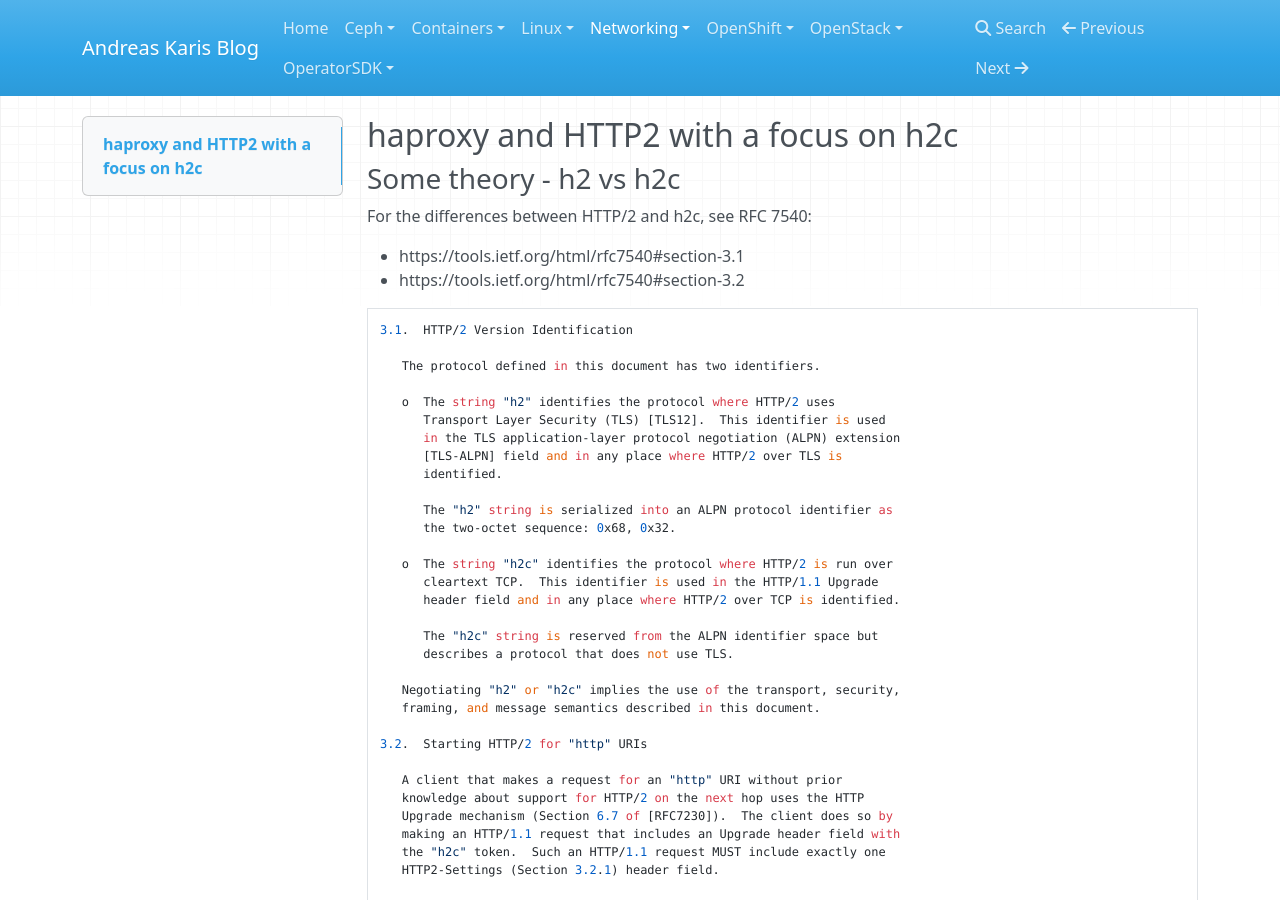
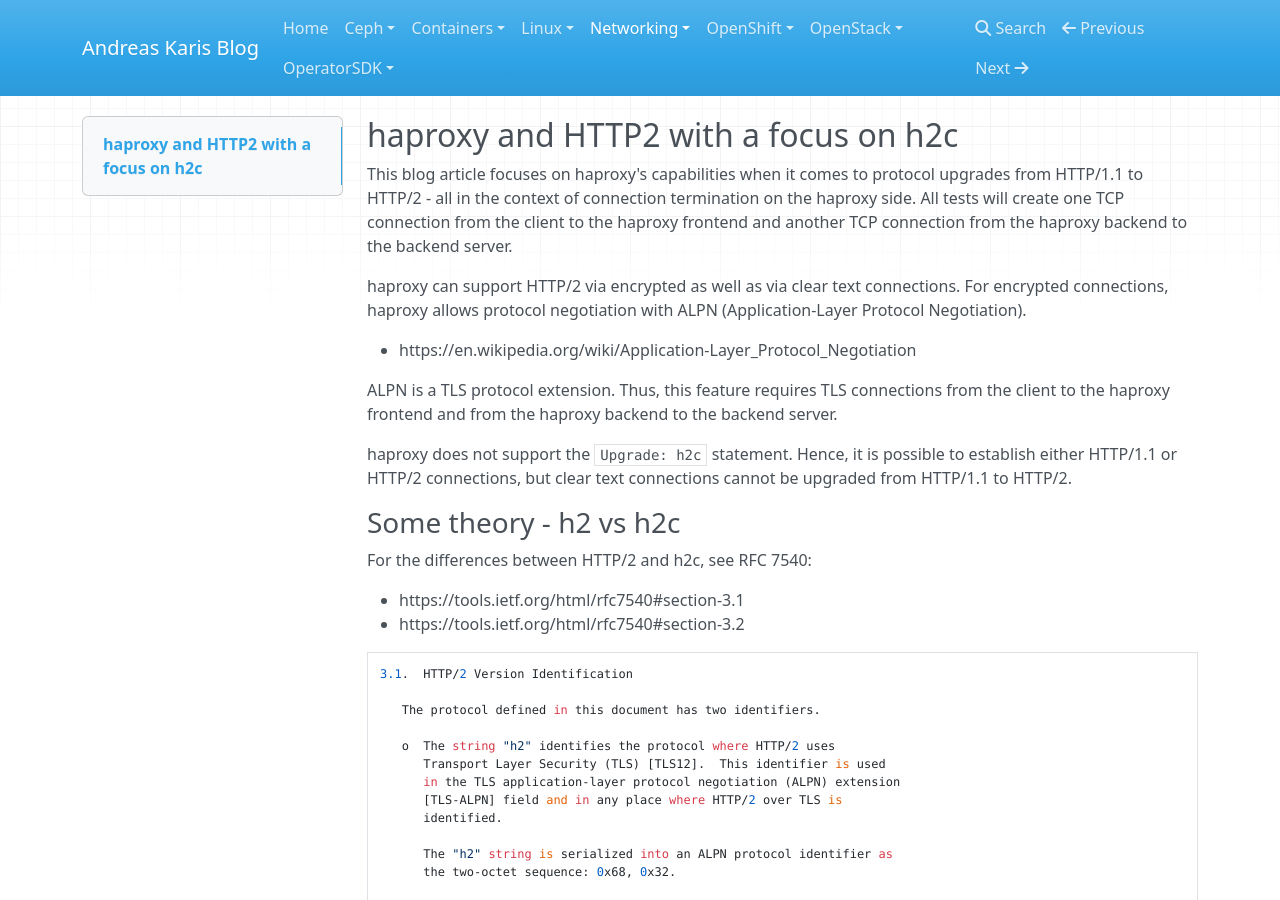
Before and after one commit to andreaskaris/blog, an MkDocs documentation site: the page built from docs/networking/haproxy-and-h2c.md, in a window 1280 px wide and 900 px high. Built offline with MkDocs 1.6.1, drawn with Linux system fonts in a browser that asks for light colours; nearby versions of some CDN libraries.

Commit message:
added haproxy and h2c

```diff
--- a/docs/networking/haproxy-and-h2c.md
+++ b/docs/networking/haproxy-and-h2c.md
@@ -1,4 +1,15 @@
 ## haproxy and HTTP2 with a focus on h2c
+
+This blog article focuses on haproxy's capabilities when it comes to protocol upgrades from HTTP/1.1 to HTTP/2 - all in the context of connection termination on the haproxy side.
+All tests will create one TCP connection from the client to the haproxy frontend and another TCP connection from the haproxy backend to the backend server.
+
+haproxy can support HTTP/2 via encrypted as well as via clear text connections. For encrypted connections, haproxy allows protocol negotiation with ALPN (Application-Layer Protocol Negotiation).
+
+* https://en.wikipedia.org/wiki/Application-Layer_Protocol_Negotiation
+
+ALPN is a TLS protocol extension. Thus, this feature requires TLS connections from the client to the haproxy frontend and from the haproxy backend to the backend server.
+
+haproxy does not support the `Upgrade: h2c` statement. Hence, it is possible to establish either HTTP/1.1 or HTTP/2 connections, but clear text connections cannot be upgraded from HTTP/1.1 to HTTP/2.
 
 ### Some theory - h2 vs h2c
 
```
